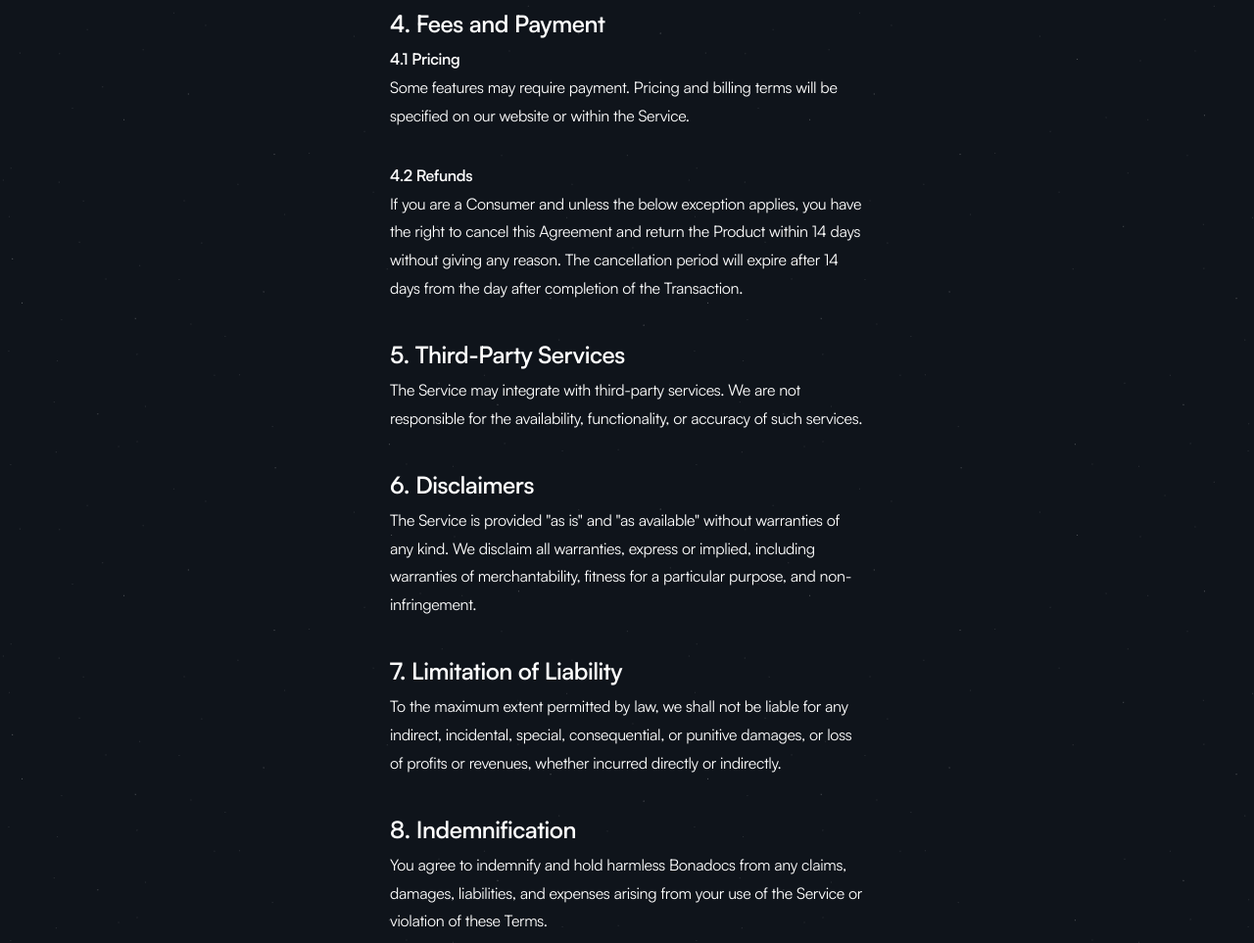
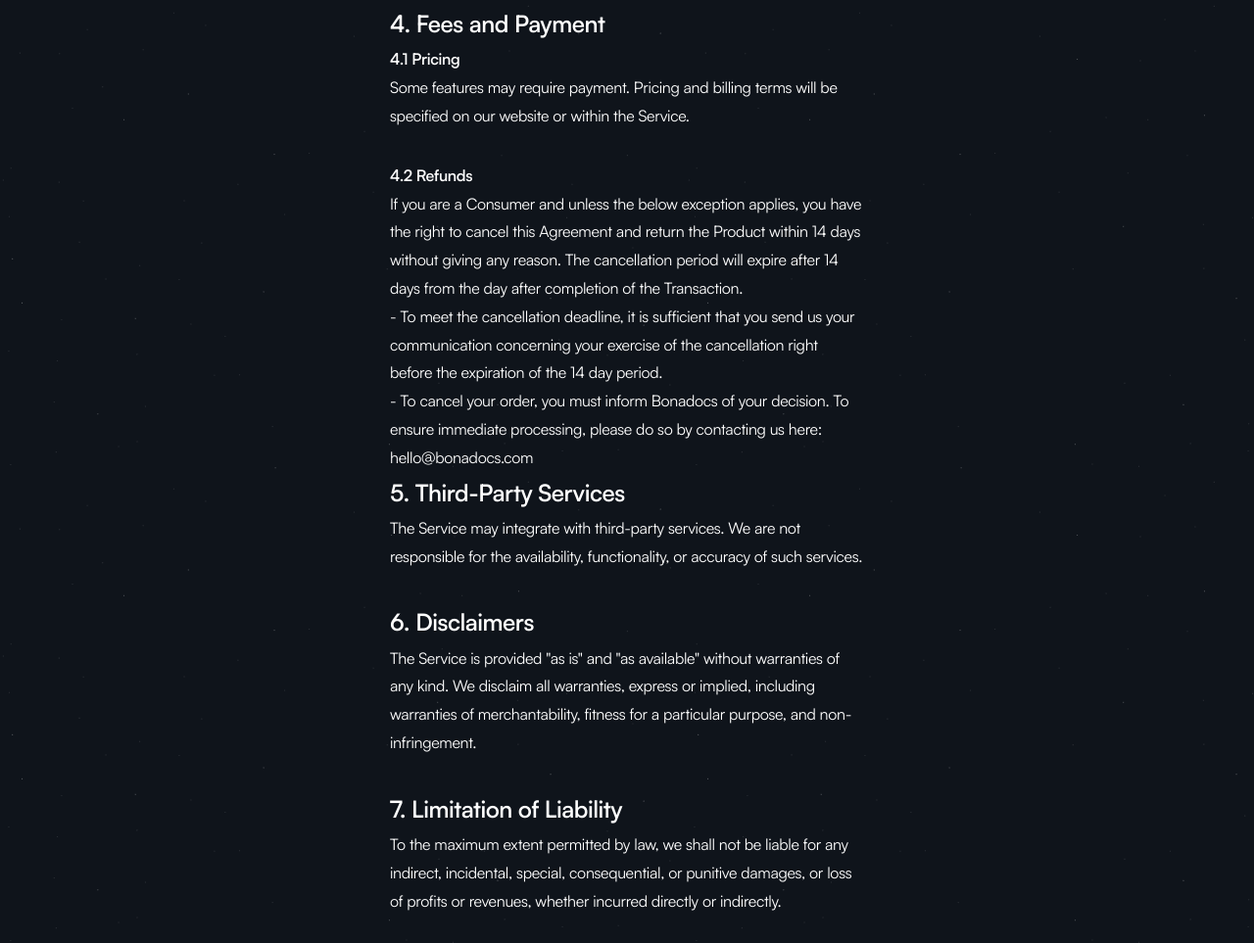
Before and after one commit to bonadocs/landing-page, a plain HTML site: page terms-and-conditions.html in a window 1280 px wide. Shown: the part 1660-2623 px from the top of the page at 98% size. Drawn offline with nearby package versions, Linux system fonts and the light colour scheme; a script that the page names is missing.

Commit message:
Update terms-and-conditions.html

```diff
--- a/terms-and-conditions.html
+++ b/terms-and-conditions.html
@@ -227,8 +227,16 @@
                                 </p>
 
                                  <h4 class="terms-bold">4.2 Refunds</h4>
-                                <p class="paragraph-regular terms-text">If you are a Consumer and unless the below exception applies, you have the right to cancel this Agreement and return the Product within 14 days without giving any reason. The cancellation period will expire after 14 days from the day after completion of the Transaction.
+                                <p class="paragraph-regular terms-text-list">If you are a Consumer and unless the below exception applies, you have the right to cancel this Agreement and return the Product within 14 days without giving any reason. The cancellation period will expire after 14 days from the day after completion of the Transaction.
 
+
+                                </p>
+
+                                <p class="paragraph-regular terms-text-list">
+                                    - To meet the cancellation deadline, it is sufficient that you send us your communication concerning your exercise of the cancellation right before the expiration of the 14 day period.
+                                </p>
+                                <p class="paragraph-regular terms-text-list">
+                                    - To cancel your order, you must inform Bonadocs of your decision. To ensure immediate processing, please do so by contacting us here: hello@bonadocs.com
                                 </p>
 
 
```
